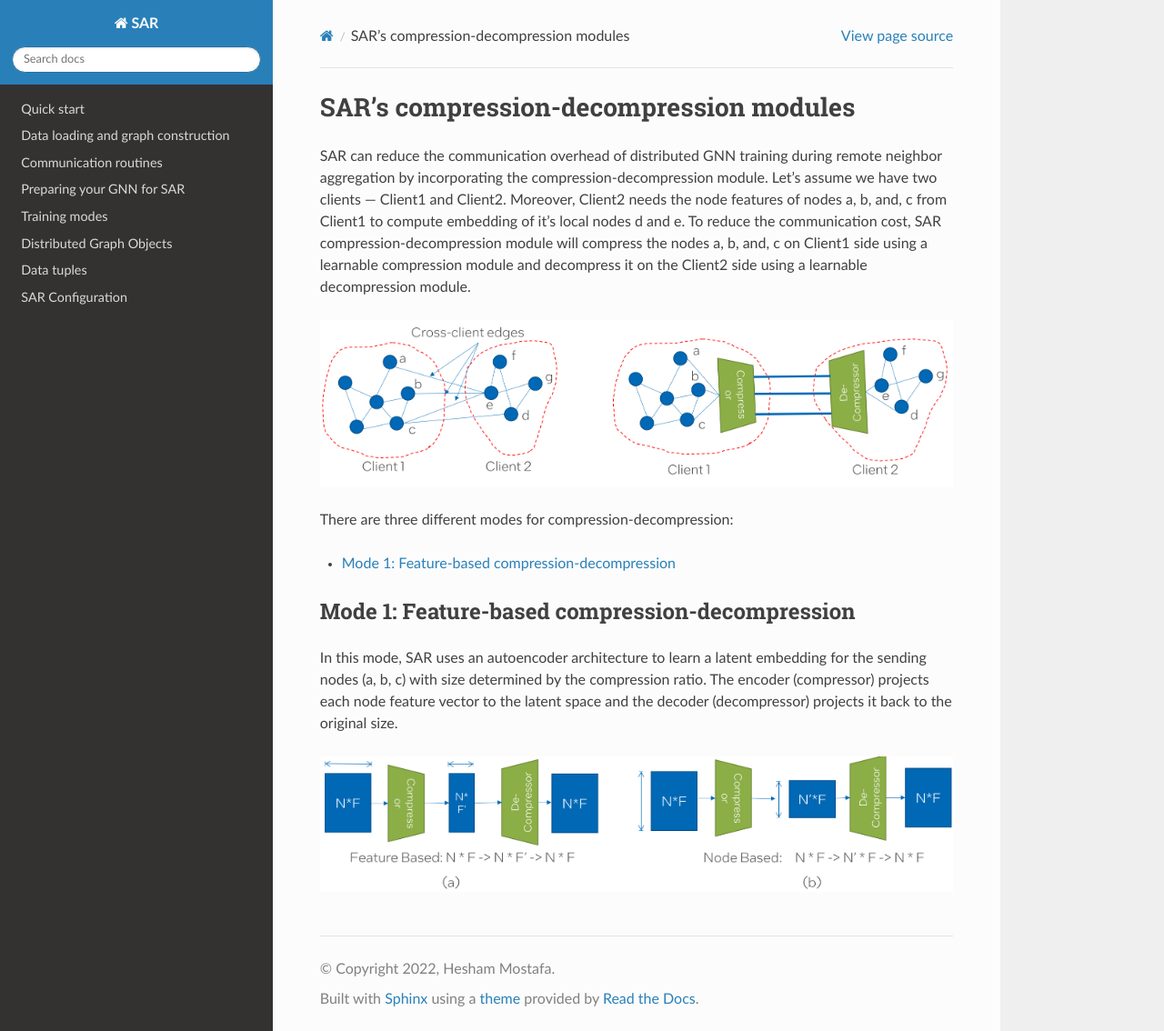
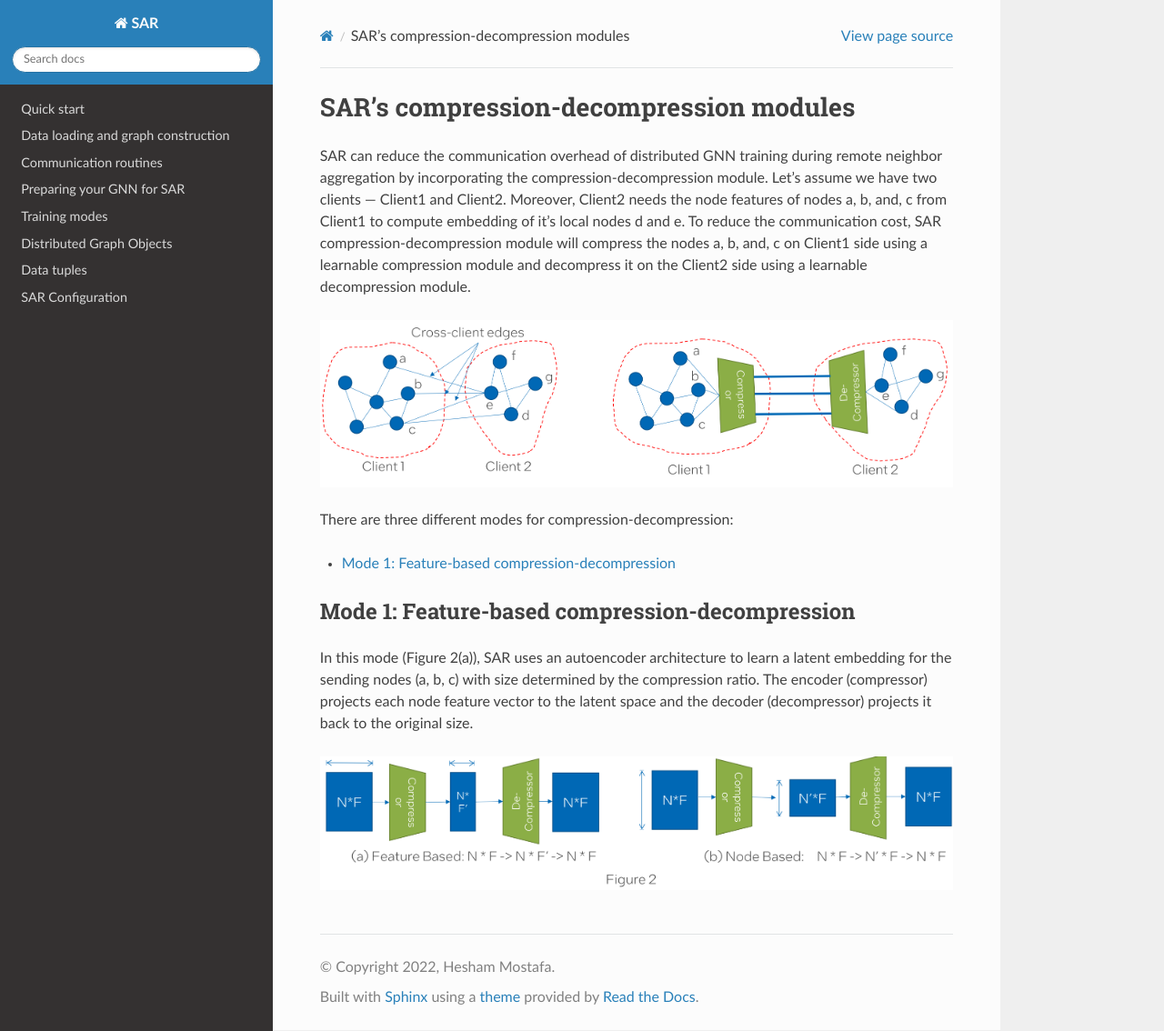
Before and after one commit to IntelLabs/SAR, a Sphinx documentation site: the page built from docs/source/sar_compression.rst, in a window 1280 px wide and 1134 px high. Shown: the whole window at 91% size. Built offline with Sphinx 7.4.7 and the Read the Docs theme 2.0.0, drawn with Linux system fonts in a browser that asks for light colours.

Commit message:
Added image

```diff
--- a/docs/source/sar_compression.rst
+++ b/docs/source/sar_compression.rst
@@ -19,7 +19,7 @@ There are three different modes for compression-decompression:
 
 Mode 1: Feature-based compression-decompression
 ------------------------------------------------------------------------------
-In this mode, SAR uses an autoencoder architecture to learn a latent embedding for the sending nodes (a, b, c) with size determined by the compression ratio. The encoder (compressor) projects each node feature vector to
+In this mode (Figure 2(a)), SAR uses an autoencoder architecture to learn a latent embedding for the sending nodes (a, b, c) with size determined by the compression ratio. The encoder (compressor) projects each node feature vector to
 the latent space and the decoder (decompressor) projects it back to the original size.
 
 .. image:: ./images/comp_decomp_feat_node.png
```
Also changed, not shown: docs/source/images/comp_decomp_feat_node.png.
